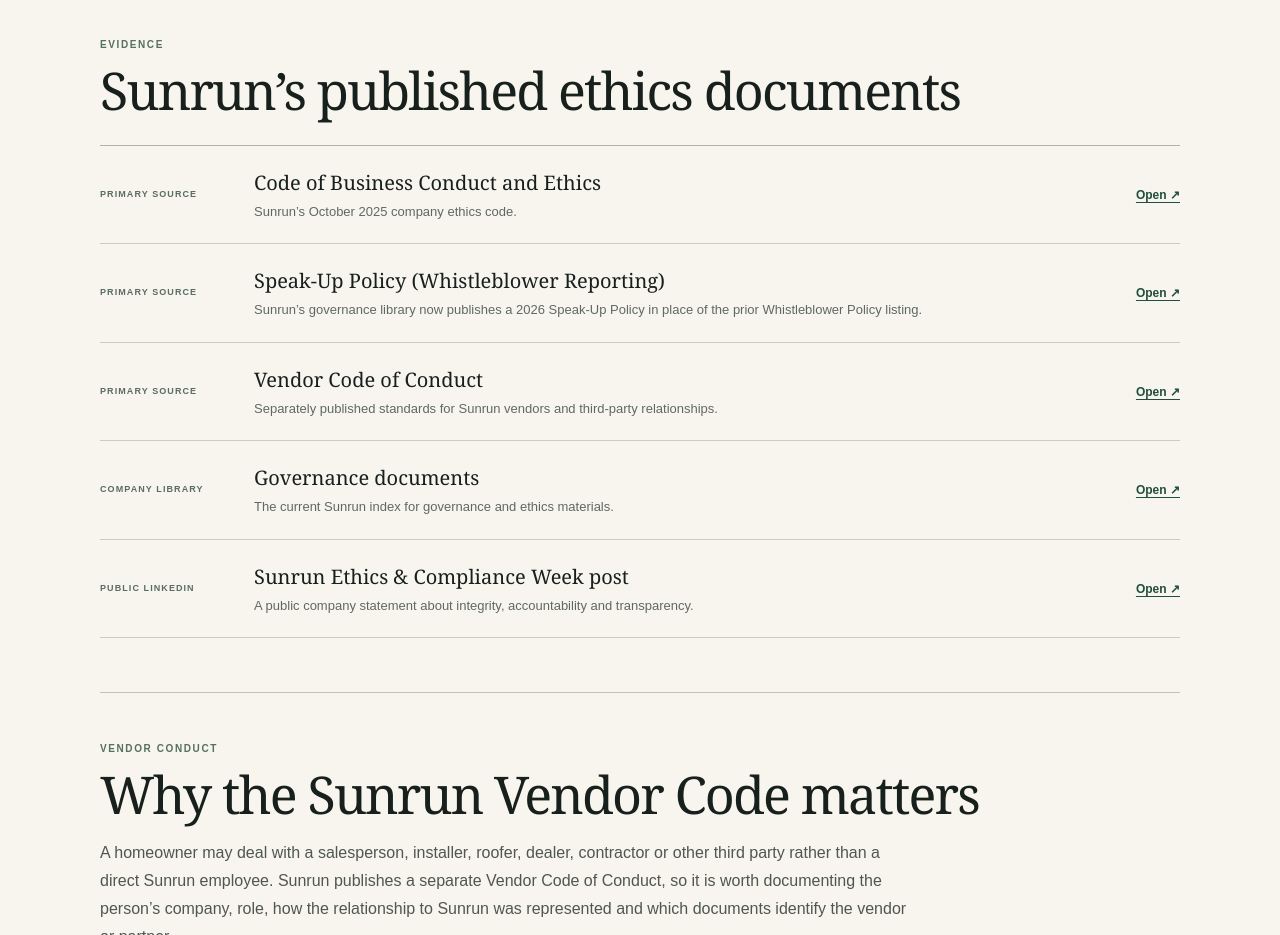
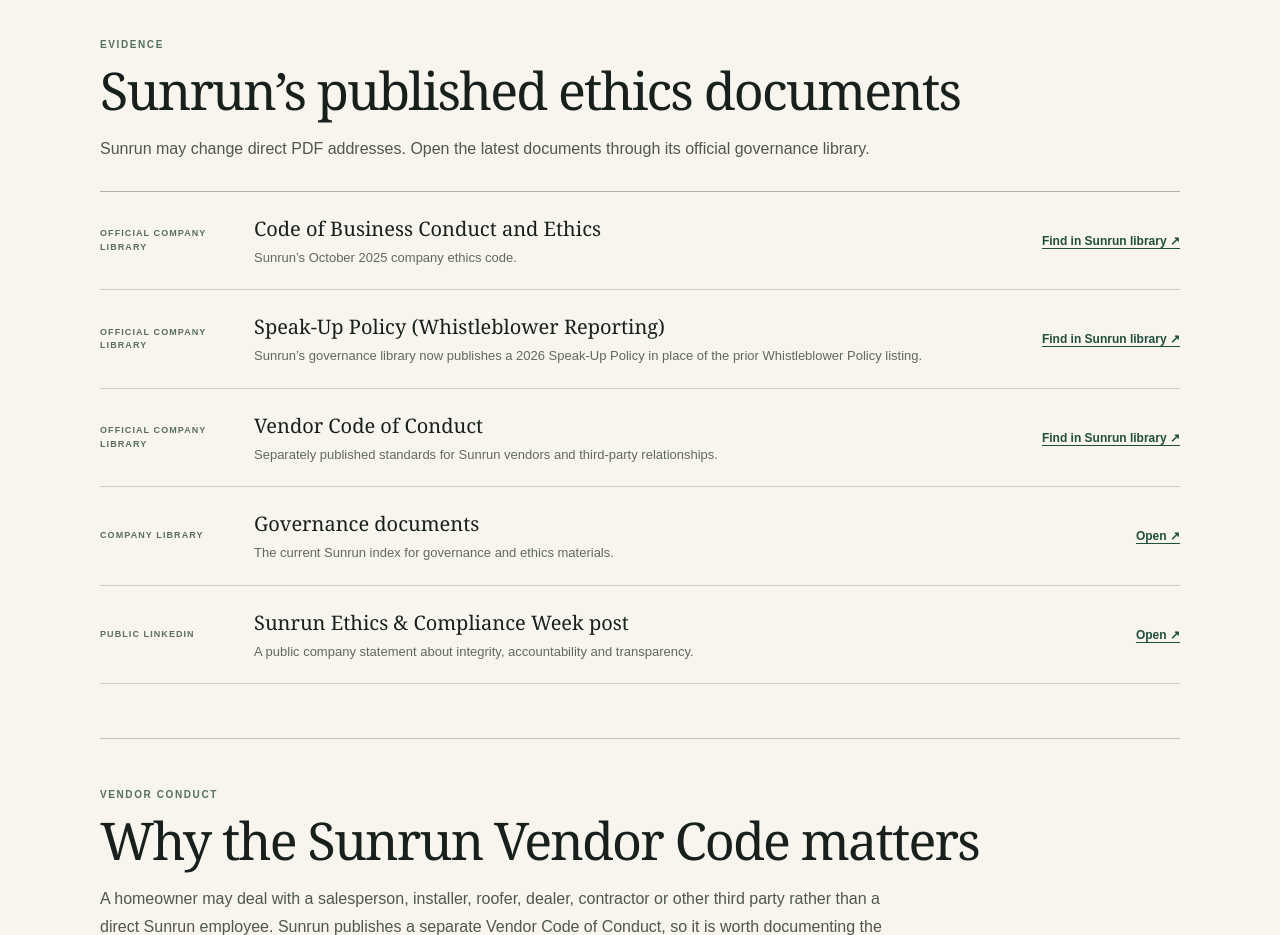
Before and after one commit to Decentralized-Rob/solar-consumer-research, a Next.js app: page /companies/sunrun/ethics-compliance in a window 1280 px wide. Shown: the part 3160-4095 px from the top of the page. Built offline with nearby package versions, Linux system fonts and the light colour scheme.

Commit message:
fix: use stable Sunrun governance index for policy documents

```diff
--- a/app/companies/sunrun/ethics-compliance/page.tsx
+++ b/app/companies/sunrun/ethics-compliance/page.tsx
@@ -7,9 +7,6 @@ import styles from "./sunrun-ethics.module.css";
 const canonicalUrl = "https://solarcomplaint.com/companies/sunrun/ethics-compliance";
 const governanceUrl = "https://investors.sunrun.com/leadership-governance/governance-documents";
 const leadershipUrl = "https://investors.sunrun.com/leadership-governance/executive-management";
-const codeUrl = "https://d1io3yog0oux5.cloudfront.net/_7e67e719e37e47b605f03fc63a5eec7e/sunrun/db/405/3799/file/Code%2Bof%2BBusiness%2BConduct%2B%26%2BEthics_Oct_2025.pdf";
-const speakUpPolicyUrl = "https://d1io3yog0oux5.cloudfront.net/_7e67e719e37e47b605f03fc63a5eec7e/sunrun/db/405/3801/file/Speak-Up%2BPolicy%2B2026.pdf";
-const vendorCodeUrl = "https://d1io3yog0oux5.cloudfront.net/_7e67e719e37e47b605f03fc63a5eec7e/sunrun/db/405/3803/file/6.25_Vendor%2BCode%2BOf%2BConduct_v2.pdf";
 const allVoicesUrl = "https://sunrun.allvoices.co/";
 const ethicsLinkedInPost = "https://www.linkedin.com/posts/sunrun_at-sunrun-were-committed-to-upholding-the-activity-7251577600949522435-tGOM";
 const connecticutSource = "https://portal.ct.gov/ag/press-releases/2024-press-releases/attorney-general-tong-sues-sunrun";
@@ -229,10 +226,11 @@ export default function SunrunEthicsCompliancePage() {
         <section className="info-section" id="evidence">
           <div className={styles.sectionLabel}>Evidence</div>
           <h2>Sunrun’s published ethics documents</h2>
+          <p>Sunrun may change direct PDF addresses. Open the latest documents through its official governance library.</p>
           <div className={styles.sourceList}>
-            <div className={styles.sourceItem}><span>Primary source</span><div><strong>Code of Business Conduct and Ethics</strong><p>Sunrun’s October 2025 company ethics code.</p></div><a href={codeUrl} target="_blank" rel="noreferrer">Open ↗</a></div>
-            <div className={styles.sourceItem}><span>Primary source</span><div><strong>Speak-Up Policy (Whistleblower Reporting)</strong><p>Sunrun’s governance library now publishes a 2026 Speak-Up Policy in place of the prior Whistleblower Policy listing.</p></div><a href={speakUpPolicyUrl} target="_blank" rel="noreferrer">Open ↗</a></div>
-            <div className={styles.sourceItem}><span>Primary source</span><div><strong>Vendor Code of Conduct</strong><p>Separately published standards for Sunrun vendors and third-party relationships.</p></div><a href={vendorCodeUrl} target="_blank" rel="noreferrer">Open ↗</a></div>
+            <div className={styles.sourceItem}><span>Official company library</span><div><strong>Code of Business Conduct and Ethics</strong><p>Sunrun’s October 2025 company ethics code.</p></div><a href={governanceUrl} target="_blank" rel="noreferrer">Find in Sunrun library ↗</a></div>
+            <div className={styles.sourceItem}><span>Official company library</span><div><strong>Speak-Up Policy (Whistleblower Reporting)</strong><p>Sunrun’s governance library now publishes a 2026 Speak-Up Policy in place of the prior Whistleblower Policy listing.</p></div><a href={governanceUrl} target="_blank" rel="noreferrer">Find in Sunrun library ↗</a></div>
+            <div className={styles.sourceItem}><span>Official company library</span><div><strong>Vendor Code of Conduct</strong><p>Separately published standards for Sunrun vendors and third-party relationships.</p></div><a href={governanceUrl} target="_blank" rel="noreferrer">Find in Sunrun library ↗</a></div>
             <div className={styles.sourceItem}><span>Company library</span><div><strong>Governance documents</strong><p>The current Sunrun index for governance and ethics materials.</p></div><a href={governanceUrl} target="_blank" rel="noreferrer">Open ↗</a></div>
             <div className={styles.sourceItem}><span>Public LinkedIn</span><div><strong>Sunrun Ethics &amp; Compliance Week post</strong><p>A public company statement about integrity, accountability and transparency.</p></div><a href={ethicsLinkedInPost} target="_blank" rel="noreferrer">Open ↗</a></div>
           </div>
@@ -244,7 +242,7 @@ export default function SunrunEthicsCompliancePage() {
           <p>
             A homeowner may deal with a salesperson, installer, roofer, dealer, contractor or other third party rather than a direct Sunrun employee. Sunrun publishes a separate Vendor Code of Conduct, so it is worth documenting the person’s company, role, how the relationship to Sunrun was represented and which documents identify the vendor or partner.
           </p>
-          <p><a href={vendorCodeUrl} target="_blank" rel="noreferrer">Read the Sunrun Vendor Code of Conduct ↗</a></p>
+          <p><a href={governanceUrl} target="_blank" rel="noreferrer">Read the Sunrun Vendor Code of Conduct ↗</a></p>
         </section>
 
         <section className="info-section" id="what-to-document">
```
